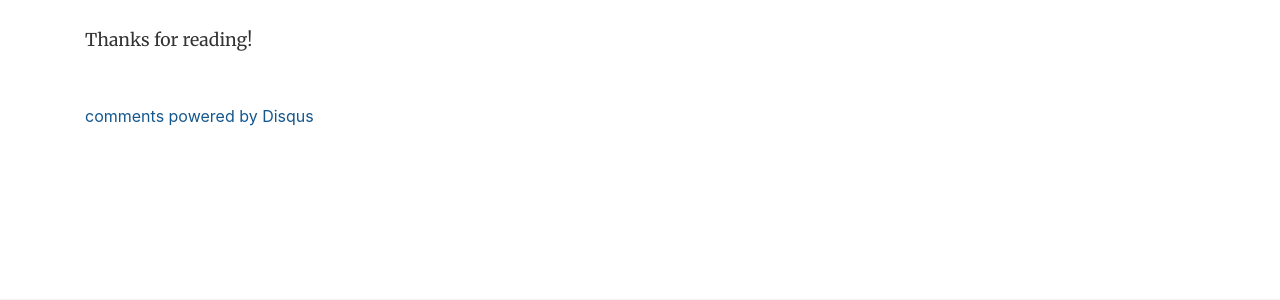
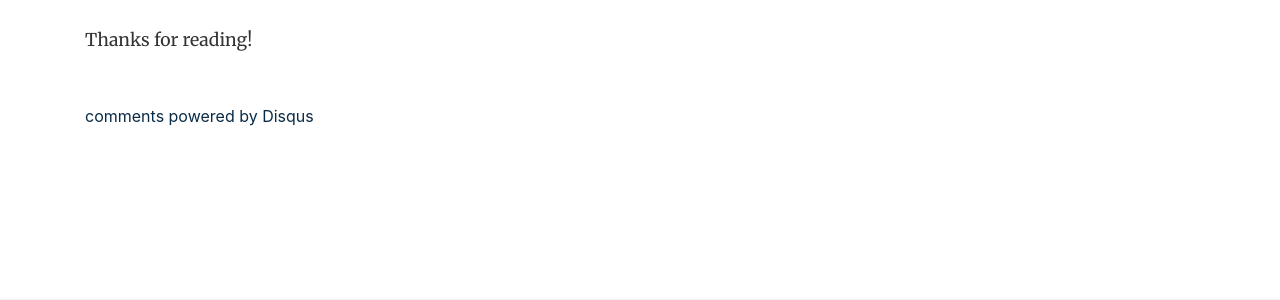
Before and after one commit to Quynh-Nguyen/quynh-nguyen.github.io, a Jekyll site: the page built from _pages/about.md, in a window 1280 px wide. Shown: the part 228-528 px from the top of the page. Built offline with Jekyll 4.4.1, drawn with Linux system fonts in a browser that asks for light colours; nearby versions of some CDN libraries; comment, search, counter and statistics services are not loaded.

Commit message:
chore: Modify theme

```diff
--- a/assets/css/screen.css
+++ b/assets/css/screen.css
@@ -7,12 +7,14 @@ License: https://www.wowthemes.net/freebies-license/
 .mainheading {
   padding: 1rem 0rem;
 }
-a {
-  color: #14578d;
+a,
+a.text-dark {
+  color: #0a2b46;
   transition: all 0.2s;
 }
-a:hover {
-  color: #0a2b46;
+a:hover,
+a.text-dark:hover {
+  color: #14578d;
   text-decoration: none;
 }
 pre {
```
